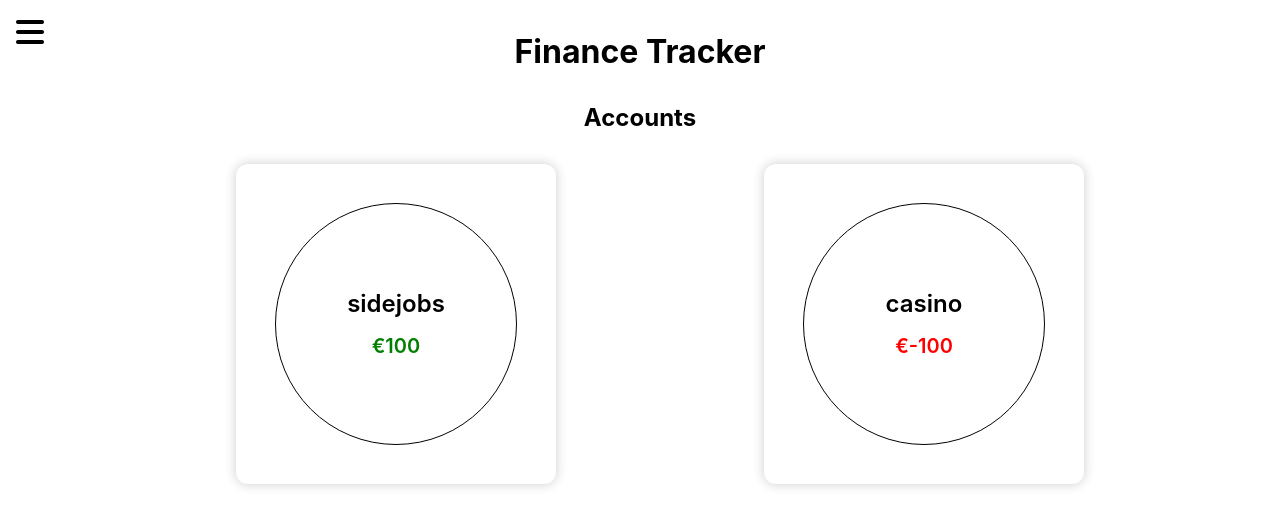
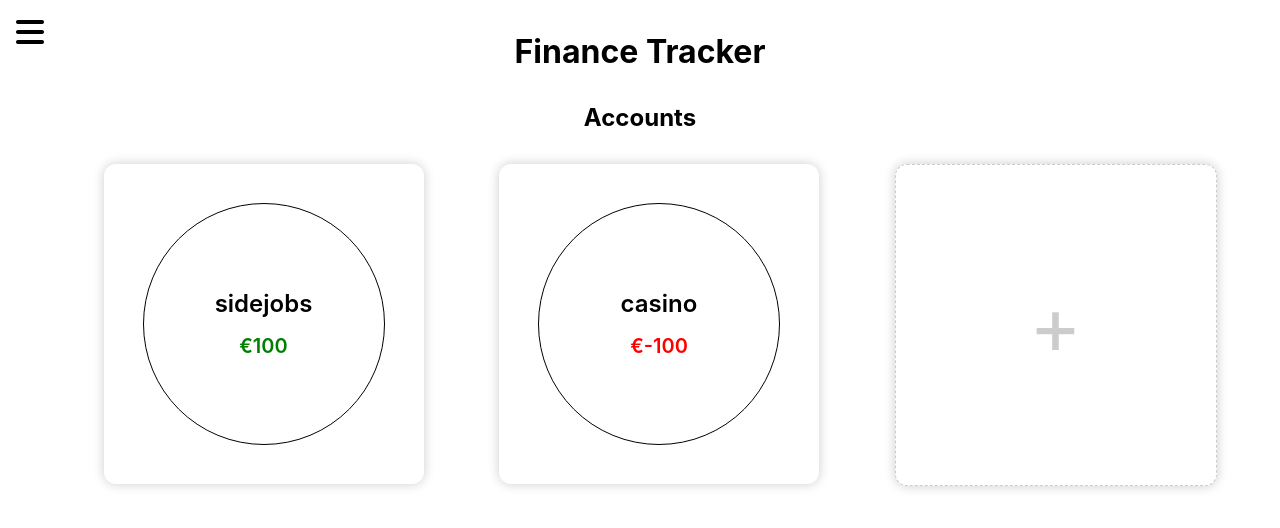
Before and after one commit to DiegoGoethals/Finance-tracker, a React (Create React App) app: page / in a window 1280 px wide. Shown: the top 528 px of the page. Built offline with nearby package versions, Linux system fonts and the light colour scheme; data requests are answered from the project's data file.

Commit message:
Added empty card to add new accounts

```diff
--- /dev/null
+++ b/src/AddCard.js
@@ -0,0 +1,9 @@
+function AddCard() {
+    return (
+        <div className="add-card">
+            <p className="add-card-button">+</p>
+        </div>
+    );
+}
+
+export default AddCard;
--- a/src/Home.css
+++ b/src/Home.css
@@ -8,3 +8,27 @@
 .home {
     text-align: center;
 }
+
+.add-card {
+    display: flex;
+    justify-content: center;
+    align-items: center;
+    width: 20rem;
+    height: 20rem;
+    border-radius: 0.75rem;
+    margin: 0.75rem;
+    background-color: #fff;
+    box-shadow: 0 0 0.75rem rgba(0, 0, 0, 0.2);
+    transition: all 0.3s ease-in-out;
+    cursor: pointer;
+    border:rgba(0, 0, 0, 0.2) 0.1rem dashed;
+}
+
+.add-card:hover {
+    transform: scale(1.05);
+}
+
+.add-card-button {
+    font-size: 5rem;
+    color: rgba(0, 0, 0, 0.2);
+}
--- a/src/Home.js
+++ b/src/Home.js
@@ -1,4 +1,5 @@
 import AccountCard from './AccountCard';
+import AddCard from './AddCard';
 import './Home.css';
 import { useEffect, useState } from 'react';
 
@@ -23,6 +24,7 @@ function Home() {
                         <AccountCard account={account}/>
                     </li>
                 ))}
+            <AddCard />
             </ul>
         </div>
     );
```
Also changed, not shown: src/logo.svg (deleted).
